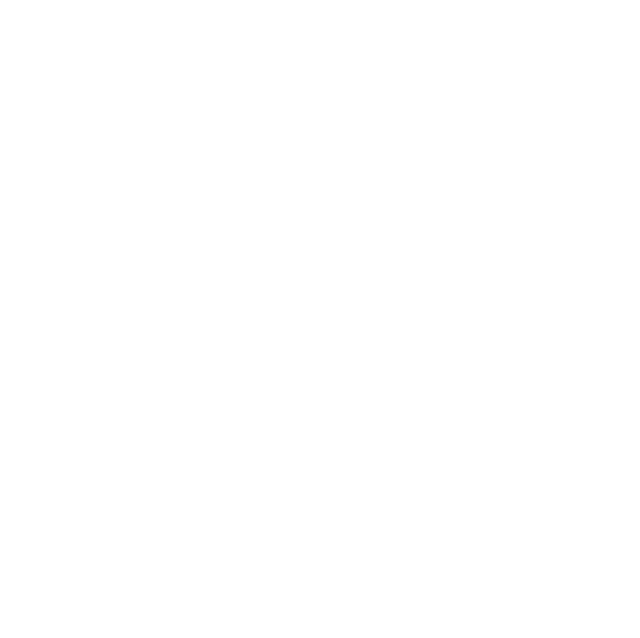
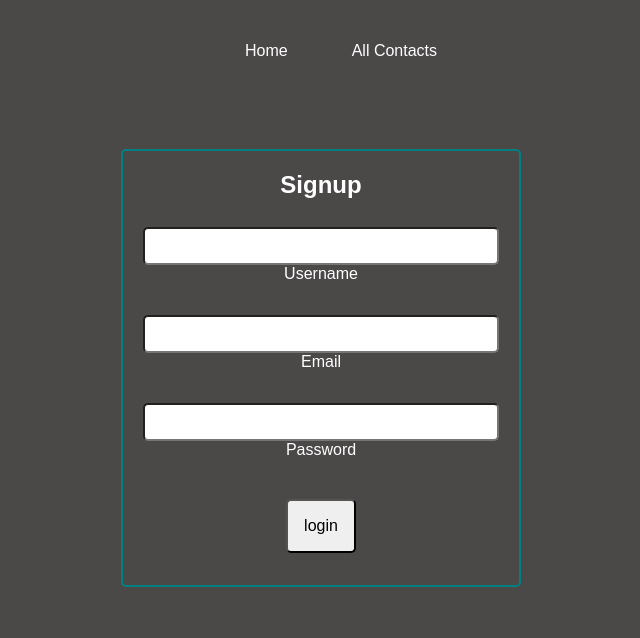
Before and after one commit to Mwimar/contact-manager-frontend, a plain HTML site: page views/all-contacts.html in a window 1280 px wide. Shown: the whole page, without its empty margins (319-959 px from the left). Drawn offline with Linux system fonts and the light colour scheme.

Commit message:
added signup form

```diff
--- a/views/all-contacts.html
+++ b/views/all-contacts.html
@@ -3,10 +3,43 @@
   <head>
     <meta charset="UTF-8" />
     <meta name="viewport" content="width=device-width, initial-scale=1.0" />
-    <title>Contact App</title>
+    <link rel="stylesheet" href="../styles/main.css" />
+    <title>Signup</title>
   </head>
   <body>
-    <header id="main-header"></header>
-    <main></main>
+    <header id="main-header">
+      <nav>
+        <ul>
+          <li><a href="#">Home</a></li>
+          <li><a href="/views/all-contacts.html">All Contacts</a></li>
+        </ul>
+      </nav>
+    </header>
+    <main>
+      <section id="login">
+        <form action="" id="login-form">
+          <h2>Signup</h2>
+
+          <div class="form-control">
+            <input type="text" id="name" />
+            <label for="name">Username</label>
+          </div>
+
+          <div class="form-control">
+            <input type="email" id="email" />
+            <label for="email">Email</label>
+          </div>
+
+          <div class="form-control">
+            <input type="password" id="name" />
+            <label for="name">Password</label>
+          </div>
+
+          <div class="form-control">
+            <button class="btn">login</button>
+          </div>
+        </form>
+      </section>
+    </main>
   </body>
 </html>
```
Also changed, not shown: index.html (+4 -4 lines).
